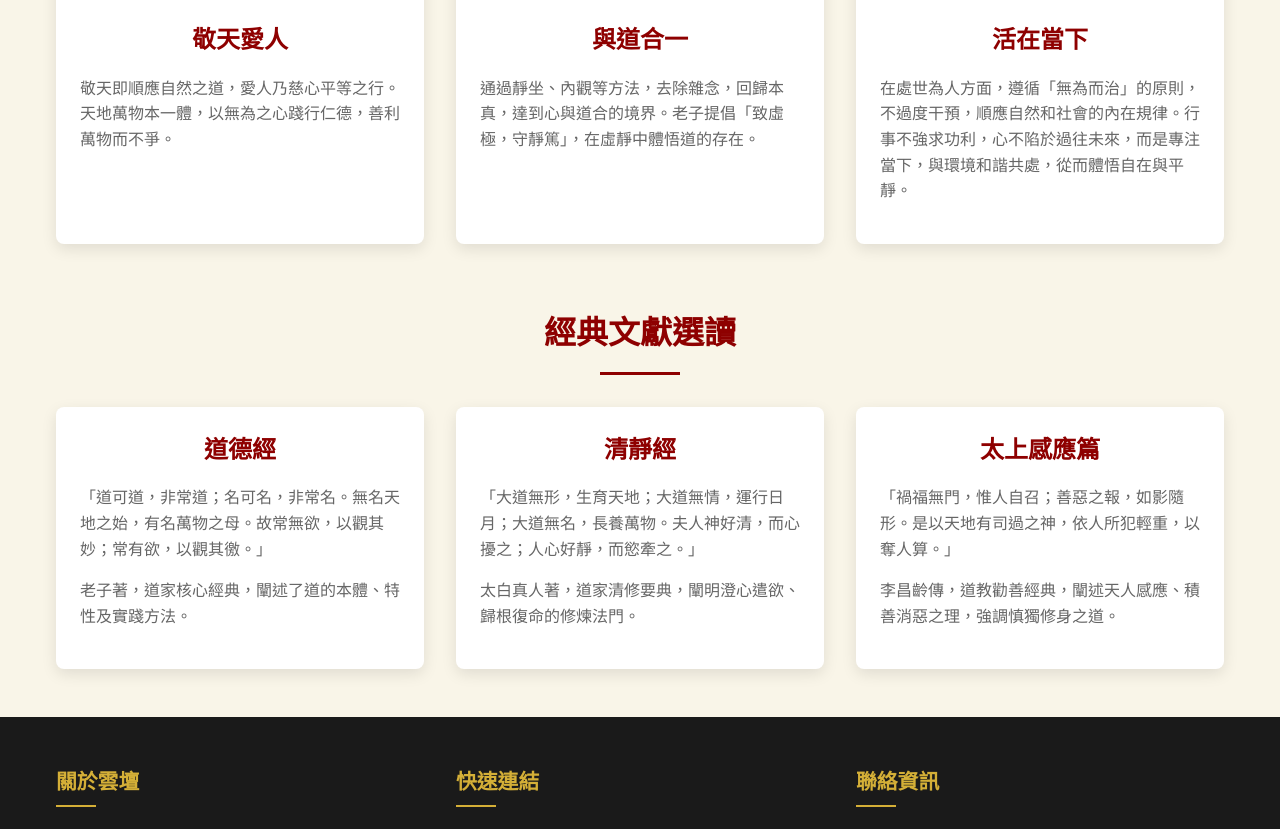
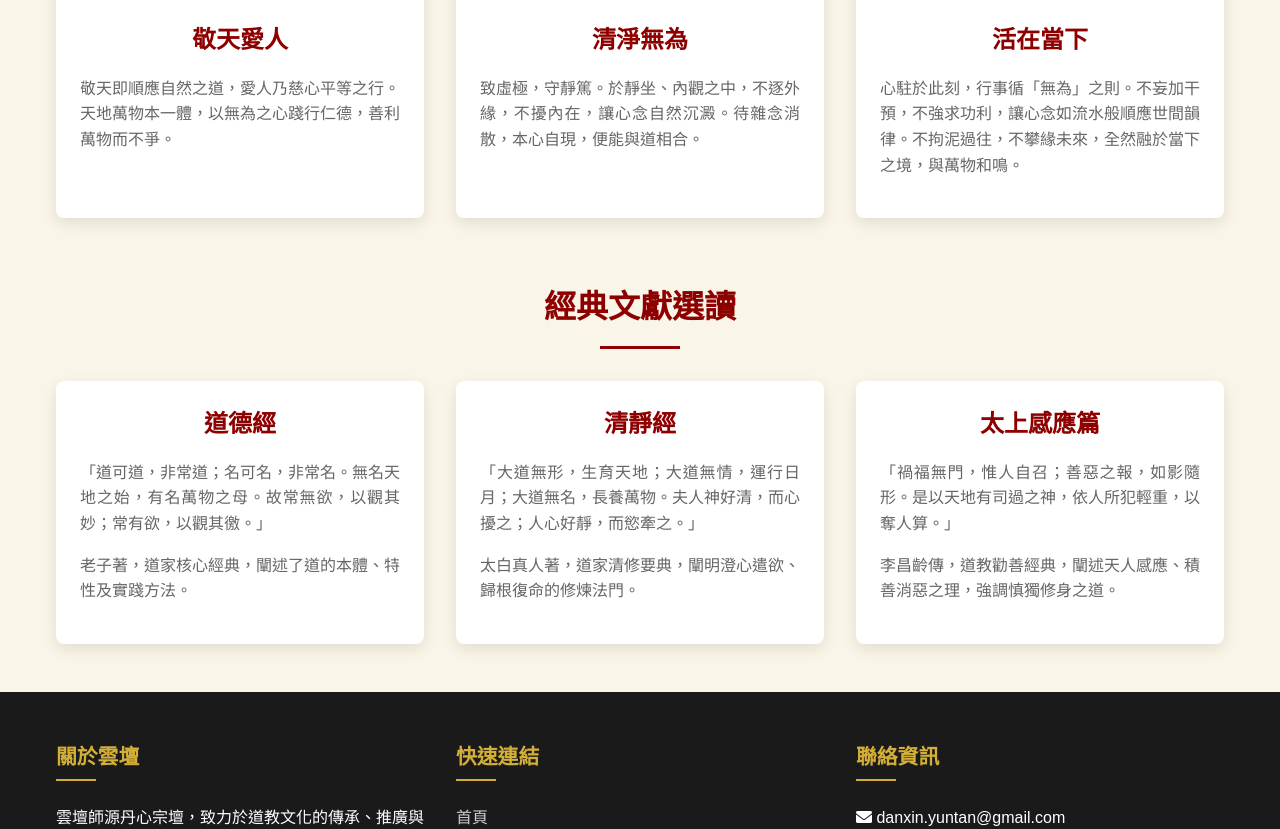
Before and after one commit to danxinyuntan/yuntan, a plain HTML site: page 道.html in a window 1280 px wide. Shown: the part 1780-2609 px from the top of the page. Drawn offline with Linux system fonts and the light colour scheme.

Commit message:
Add files via upload

```diff
--- a/css.css
+++ b/css.css
@@ -328,6 +328,7 @@ nav li:hover .dropdown {
 .card-content p {
     margin-bottom: 1rem;
     color: #666;
+    text-align: justify;
 }
 
 /* principle */
@@ -673,7 +674,7 @@ nav li:hover .dropdown {
             padding: 1.5rem;
             border-radius: 8px;
             box-shadow: 0 3px 10px rgba(0, 0, 0, 0.08);
-            text-align: center;
+            text-align: justify;
             transition: all 0.3s ease;
         }
 
--- a/道.html
+++ b/道.html
@@ -84,19 +84,20 @@
             </div>
 
             <div class="card">
-                <div class="card-img" style="background-image: url('https://lh3.googleusercontent.com/pw/AP1GczO-sC5YINbHOi2jQGz02LNMSvbjyIcG46cJ-vHZIFEMjqY_-rOpjVzTp7EmJRuJDXVuJFeoxbULLids47fQghHJZQKbOohAlL6gJL4bQBG7yOF0bHddbzOhP0XsqM0d_7UTlPqrvXt_uCCmwbeXFC4=w1634-h1167-s-no-gm?authuser=3');"></div>
+
+                <div class="card-img" style="background-image: url('https://tse3.mm.bing.net/th/id/OIP.vXJIUxa-l9LI7_49d3_pBgHaEL?r=0&cb=ucfimg2ucfimg=1&rs=1&pid=ImgDetMain&o=7&rm=3');"></div>
                 <div class="card-content">
-                    <h3>與道合一</h3>
-                    <p>通過靜坐、內觀等方法，去除雜念，回歸本真，達到心與道合的境界。老子提倡「致虛極，守靜篤」，在虛靜中體悟道的存在。</p>
+                    <h3>清淨無為</h3>
+                    <p>致虛極，守靜篤。於靜坐、內觀之中，不逐外緣，不擾內在，讓心念自然沉澱。待雜念消散，本心自現，便能與道相合。</p>
                     <!-- <a href="#" class="btn">學習方法</a> -->
                 </div>
             </div>
 
             <div class="card">
-                <div class="card-img" style="background-image: url('https://tse3.mm.bing.net/th/id/OIP.vXJIUxa-l9LI7_49d3_pBgHaEL?r=0&cb=ucfimg2ucfimg=1&rs=1&pid=ImgDetMain&o=7&rm=3');"></div>
+                <div class="card-img" style="background-image: url('https://lh3.googleusercontent.com/pw/AP1GczO-sC5YINbHOi2jQGz02LNMSvbjyIcG46cJ-vHZIFEMjqY_-rOpjVzTp7EmJRuJDXVuJFeoxbULLids47fQghHJZQKbOohAlL6gJL4bQBG7yOF0bHddbzOhP0XsqM0d_7UTlPqrvXt_uCCmwbeXFC4=w1634-h1167-s-no-gm?authuser=3');"></div>
                 <div class="card-content">
                     <h3>活在當下</h3>
-                    <p>在處世為人方面，遵循「無為而治」的原則，不過度干預，順應自然和社會的內在規律。行事不強求功利，心不陷於過往未來，而是專注當下，與環境和諧共處，從而體悟自在與平靜。</p>
+                    <p>心駐於此刻，行事循「無為」之則。不妄加干預，不強求功利，讓心念如流水般順應世間韻律。不拘泥過往，不攀緣未來，全然融於當下之境，與萬物和鳴。</p>
                     <!-- <a href="#" class="btn">學習方法</a> -->
                 </div>
             </div>
```
